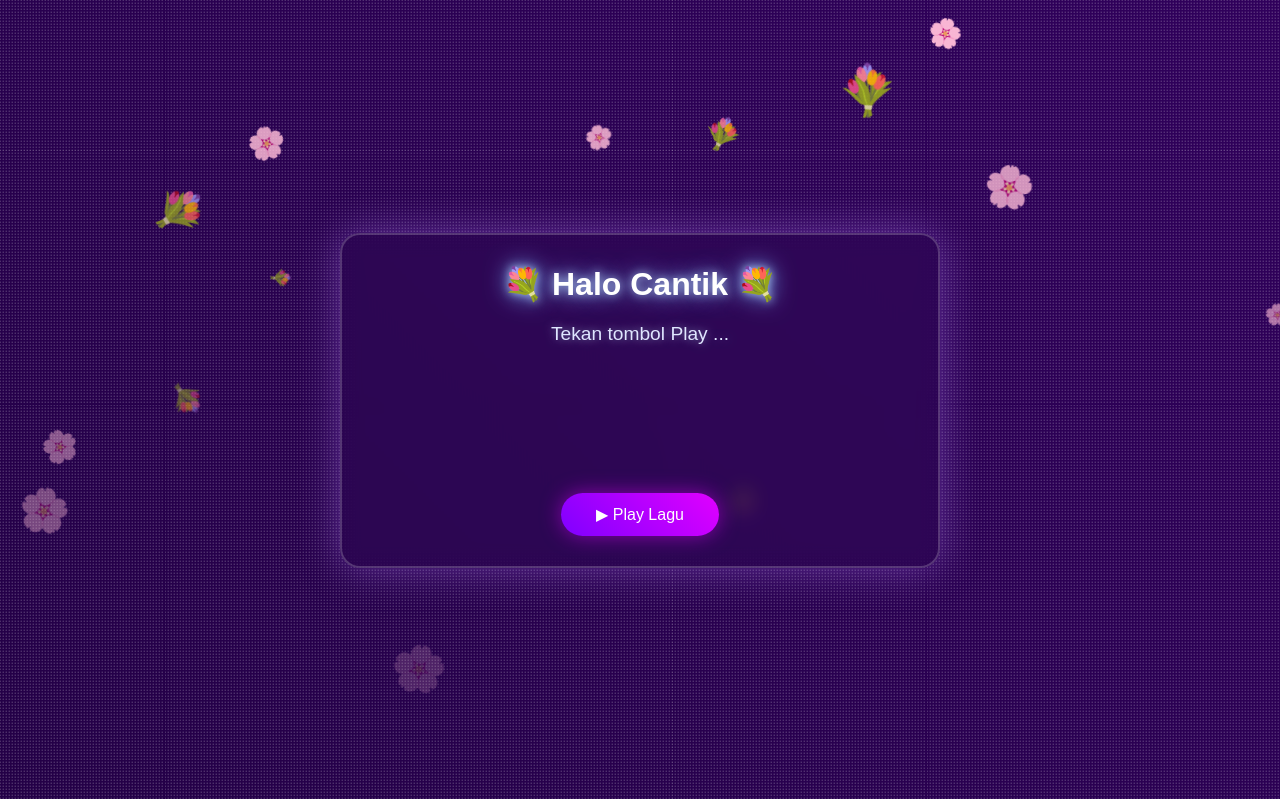
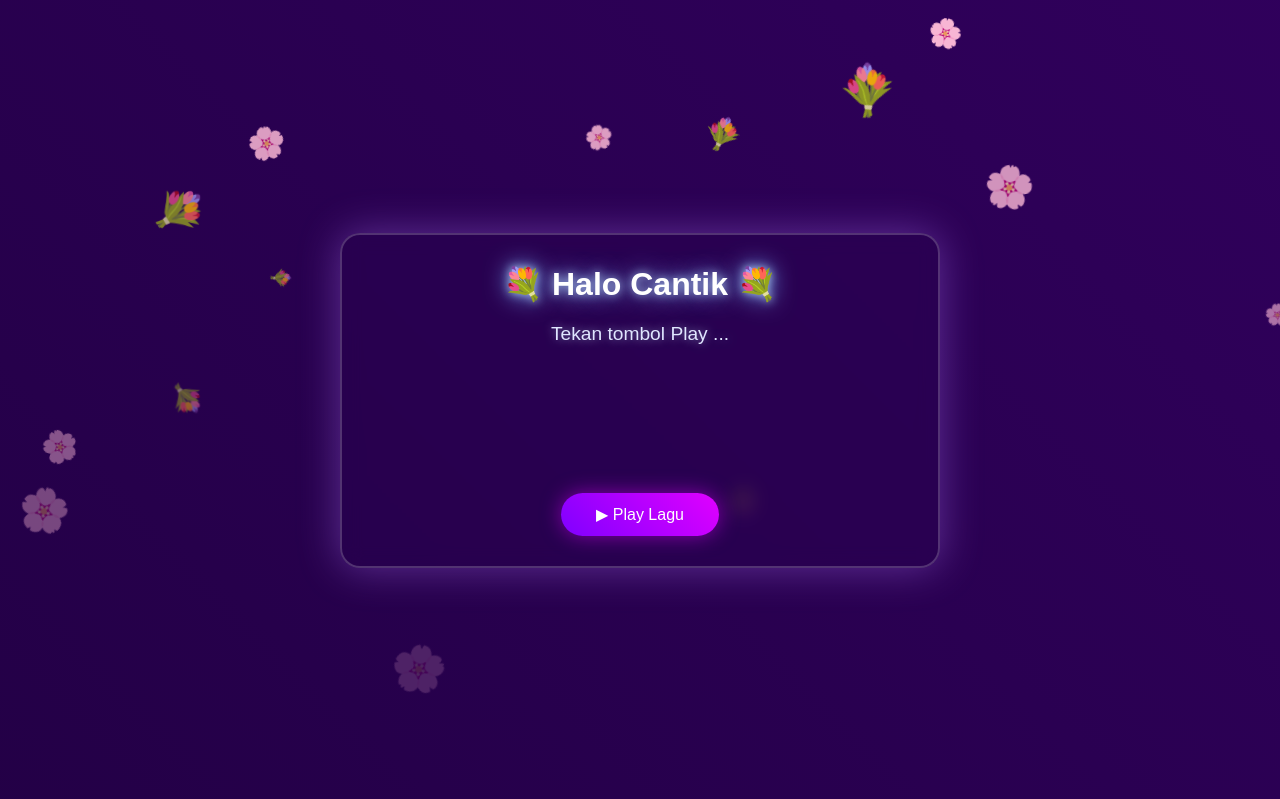
Before and after one commit to MuhammadAliSadikin/Kamu-Cantik, a plain HTML site: page index.html in a window 1280 px wide. Shown: the top 799 px of the page. Drawn offline with Linux system fonts and the light colour scheme.

Commit message:
Update style.css

```diff
--- a/style.css
+++ b/style.css
@@ -29,22 +29,6 @@ body::before {
   background-size: 400% 400%;
   z-index: -3;
 }
-
-/* 🌌 Lapisan bintang */
-body::after {
-  content: "";
-  position: absolute;
-  width: 200%;
-  height: 200%;
-  top: -50%;
-  left: -50%;
-  background-image: radial-gradient(white 1px, transparent 1px);
-  background-size: 3px 3px;
-  opacity: 0.4;
-  animation: starsMove 120s linear infinite;
-  z-index: -2;
-}
-
 @keyframes starsMove {
   from { transform: translate(0, 0); }
   to { transform: translate(1000px, 1000px); }
```
